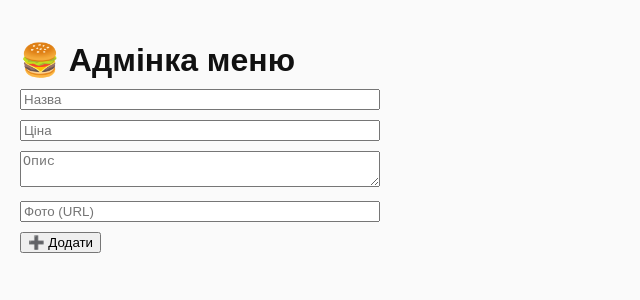
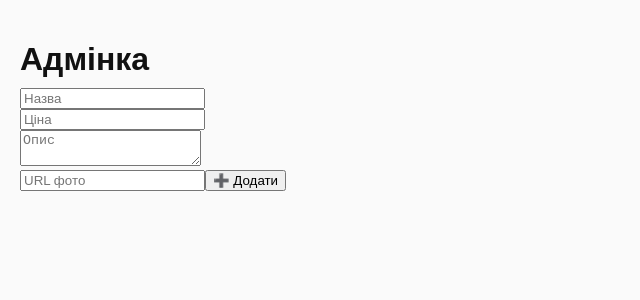
Before and after one commit to volk202600-cell/ne-speshy-delivery, a Next.js app: page /admin in a window 1280 px wide. Shown: the top 300 px of the page, without its empty margins (0-640 px from the left). Built offline with nearby package versions, Linux system fonts and the light colour scheme.

Commit message:
Refactor AdminPage for Supabase integration and status
Updated Supabase client initialization and modified state handling for item addition. Changed loading state to status message.

```diff
--- a/app/admin/page.tsx
+++ b/app/admin/page.tsx
@@ -4,8 +4,8 @@ import { useState } from "react";
 import { createClient } from "@supabase/supabase-js";
 
 const supabase = createClient(
-  "https://utzwzxczzjqwpbjwblwc.supabase.co",
-  "eyJhbGciOiJIUzI1NiIsInR5cCI6IkpXVCJ9.eyJpc3MiOiJzdXBhYmFzZSIsInJlZiI6InV0end6eGN6empxd3BiamJ3bHdjIiwicm9sZSI6ImFub24iLCJpYXQiOjE3Njk5MDA5NzQsImV4cCI6MjA4NTQ3Njk3NH0.vRHC--uCdCQyXQUrgRrGXiBIpWZoxu2cMhaOkqRc8pg"
+  "https://utzwzxczzjqwpbjbwlwc.supabase.co", // ← ТВОЯ URL
+  "sb_publishable_AlU7tdAk_mdjpPpxqzdnXQ_nW7PXkMP" // ← ТІЛЬКИ anon public
 );
 
 export default function AdminPage() {
@@ -13,11 +13,9 @@ export default function AdminPage() {
   const [price, setPrice] = useState("");
   const [description, setDescription] = useState("");
   const [image, setImage] = useState("");
-  const [loading, setLoading] = useState(false);
+  const [status, setStatus] = useState("");
 
-  async function addItem() {
-    setLoading(true);
-
+  const addItem = async () => {
     const { error } = await supabase.from("menu").insert([
       {
         name,
@@ -27,28 +25,25 @@ export default function AdminPage() {
       },
     ]);
 
-    setLoading(false);
-
     if (error) {
-      alert("❌ Помилка: " + error.message);
+      setStatus("❌ Помилка: " + error.message);
     } else {
-      alert("✅ Страву додано");
+      setStatus("✅ Додано!");
       setName("");
       setPrice("");
       setDescription("");
       setImage("");
     }
-  }
+  };
 
   return (
     <div style={{ padding: 20, maxWidth: 400 }}>
-      <h1>🍔 Адмінка меню</h1>
+      <h1>Адмінка</h1>
 
       <input
         placeholder="Назва"
         value={name}
         onChange={(e) => setName(e.target.value)}
-        style={{ width: "100%", marginBottom: 10 }}
       />
 
       <input
@@ -56,26 +51,23 @@ export default function AdminPage() {
         type="number"
         value={price}
         onChange={(e) => setPrice(e.target.value)}
-        style={{ width: "100%", marginBottom: 10 }}
       />
 
       <textarea
         placeholder="Опис"
         value={description}
         onChange={(e) => setDescription(e.target.value)}
-        style={{ width: "100%", marginBottom: 10 }}
       />
 
       <input
-        placeholder="Фото (URL)"
+        placeholder="URL фото"
         value={image}
         onChange={(e) => setImage(e.target.value)}
-        style={{ width: "100%", marginBottom: 10 }}
       />
 
-      <button onClick={addItem} disabled={loading}>
-        ➕ Додати
-      </button>
+      <button onClick={addItem}>➕ Додати</button>
+
+      <p>{status}</p>
     </div>
   );
 }
```
